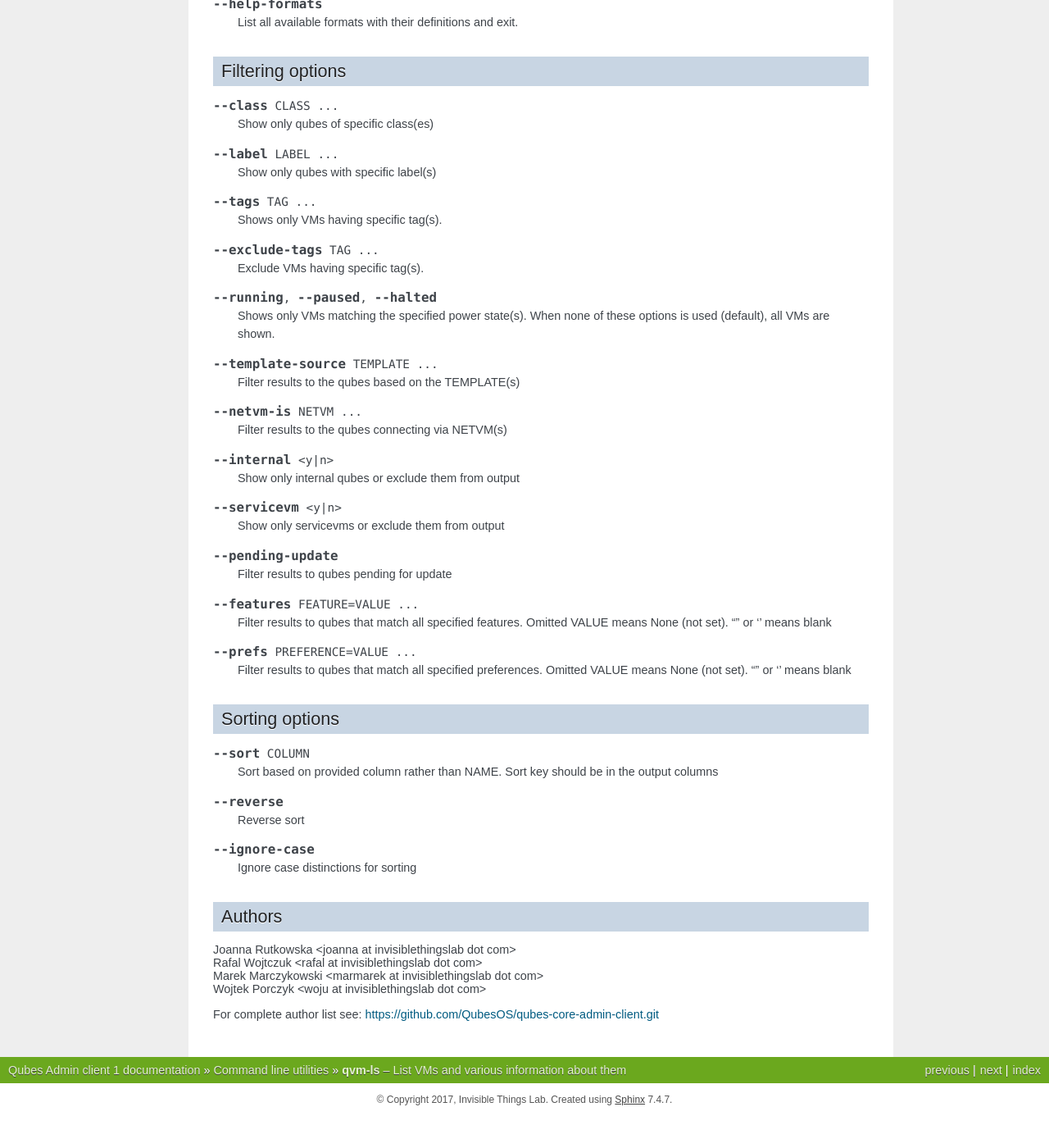
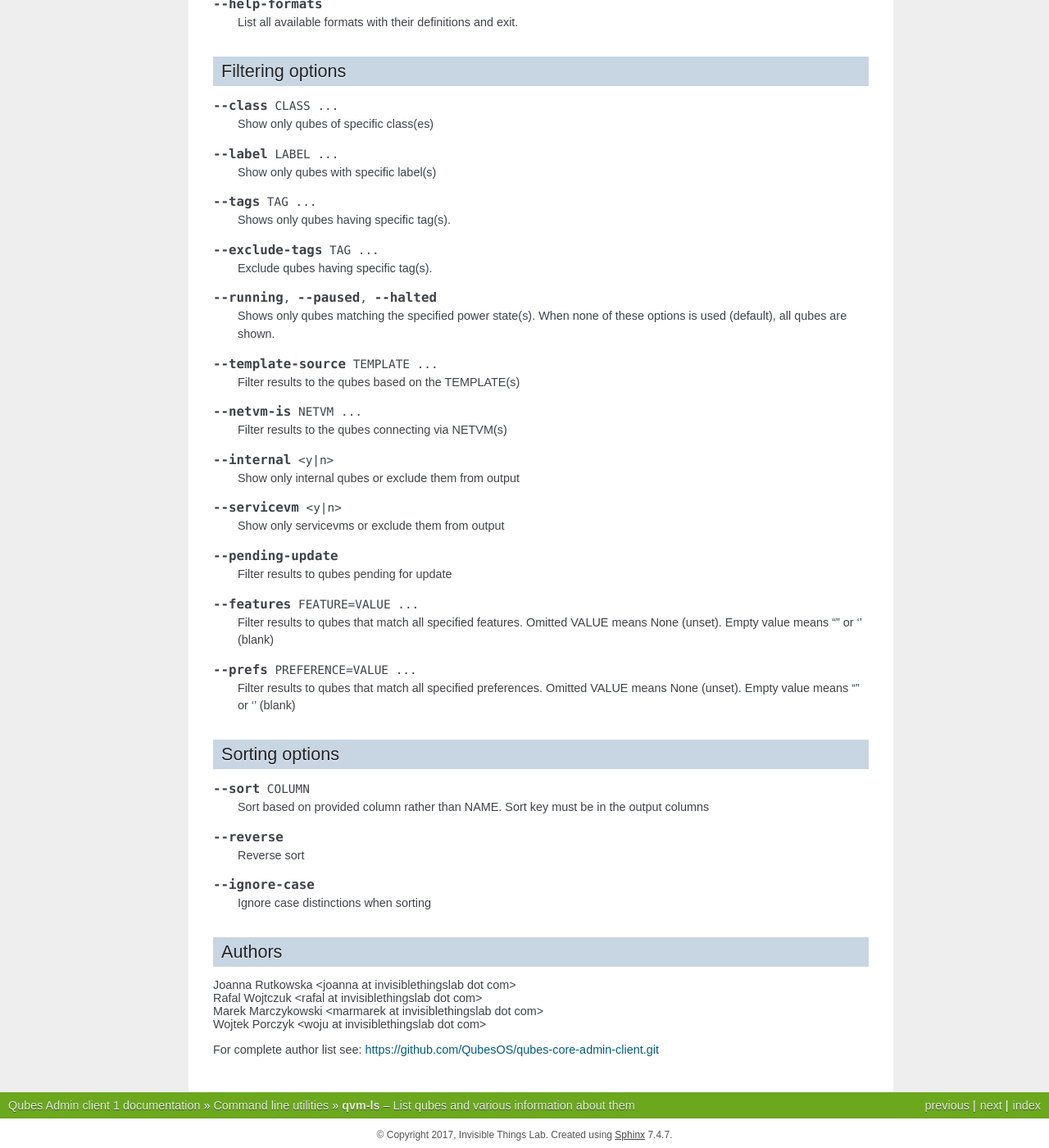
Before and after one commit to QubesOS/qubes-core-admin-client, a Sphinx documentation site: the page built from doc/manpages/qvm-ls.rst, in a window 1280 px wide and 1400 px high, scrolled down 1604 px. Shown: the whole window at 82% size. Built offline with Sphinx 7.4.7, drawn with Linux system fonts in a browser that asks for light colours; the version number could not be read and is left out; before the commit the page ends 2965 px from its top, so only the background shows below that; some of the changed text lies outside the part shown.

Commit message:
Improve new qvm-ls documentation & comments

```diff
--- a/doc/manpages/qvm-ls.rst
+++ b/doc/manpages/qvm-ls.rst
@@ -1,6 +1,6 @@
 .. program:: qvm-ls
 
-:program:`qvm-ls` -- List VMs and various information about them
+:program:`qvm-ls` -- List qubes and various information about them
 ================================================================
 
 Synopsis
@@ -77,7 +77,7 @@ Formatting options
 
 .. option:: --tree, -t
 
-   List domains as a network tree. Domains are sorted as they are connected to
+   List qubes as a network tree. Qubes are sorted as they are connected to
    their netvms. Names are indented relative to the number of connected netvms.
 
 .. option:: --raw-data
@@ -123,16 +123,16 @@ Filtering options
 
 .. option:: --tags TAG ...
 
-   Shows only VMs having specific tag(s).
+   Shows only qubes having specific tag(s).
 
 .. option:: --exclude-tags TAG ...
 
-   Exclude VMs having specific tag(s).
+   Exclude qubes having specific tag(s).
 
 .. option:: --running, --paused, --halted
 
-   Shows only VMs matching the specified power state(s). When none of these
-   options is used (default), all VMs are shown.
+   Shows only qubes matching the specified power state(s). When none of these
+   options is used (default), all qubes are shown.
 
 .. option:: --template-source TEMPLATE ...
 
@@ -157,19 +157,19 @@ Filtering options
 .. option:: --features FEATURE=VALUE ...
 
    Filter results to qubes that match all specified features. Omitted VALUE
-   means None (not set). "" or '' means blank
+   means None (unset). Empty value means "" or '' (blank)
 
 .. option:: --prefs PREFERENCE=VALUE ...
 
    Filter results to qubes that match all specified preferences. Omitted VALUE
-   means None (not set). "" or '' means blank
+   means None (unset). Empty value means "" or '' (blank)
 
 Sorting options
 ---------------
 
 .. option:: --sort COLUMN
 
-   Sort based on provided column rather than NAME. Sort key should be in the
+   Sort based on provided column rather than NAME. Sort key must be in the
    output columns
 
 .. option:: --reverse
@@ -178,7 +178,7 @@ Sorting options
 
 .. option:: --ignore-case
 
-   Ignore case distinctions for sorting
+   Ignore case distinctions when sorting
 
 Authors
 -------
```
Also changed, not shown: 1 other file.
